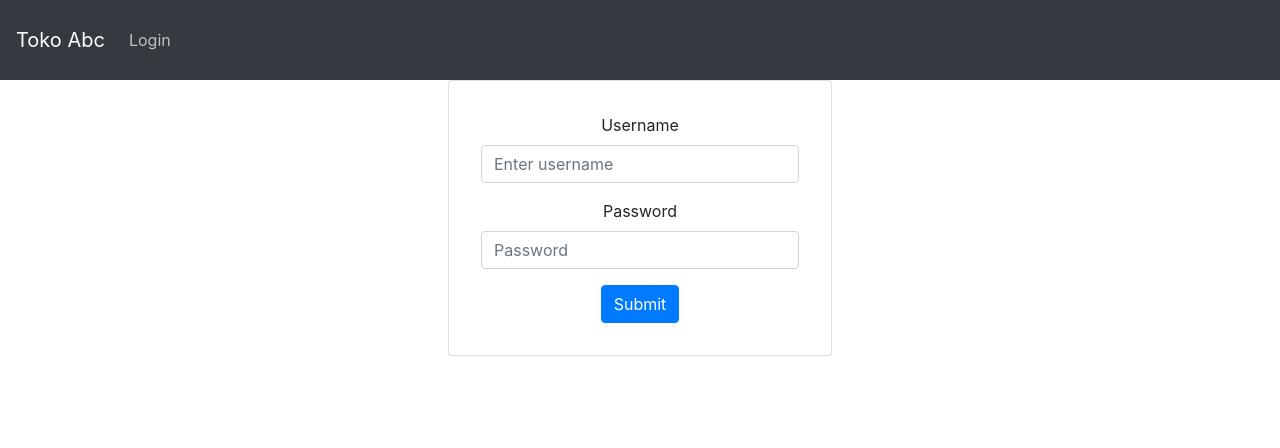
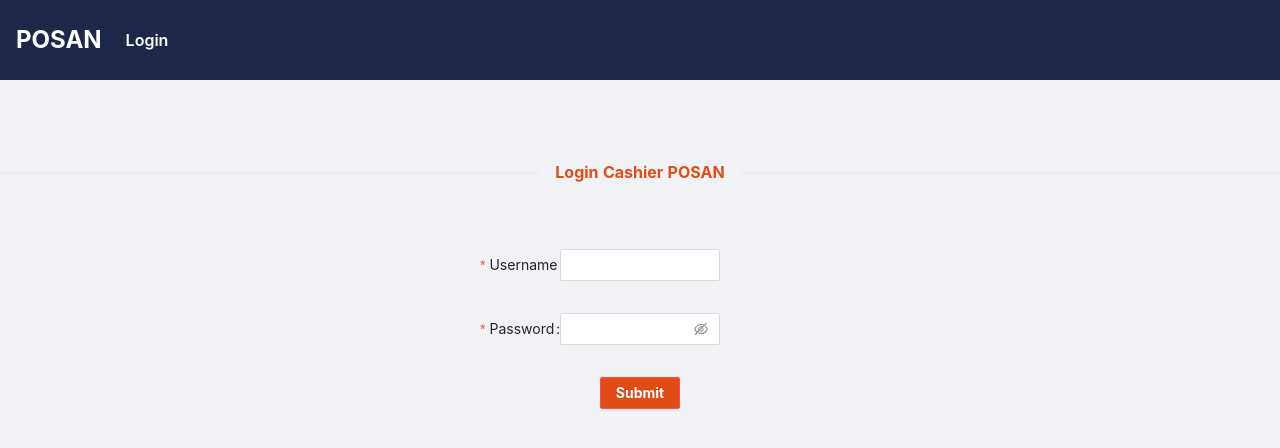
Before and after one commit to team-posan/posan-app, a React (Create React App) app: page /login in a window 1280 px wide. Shown: the top 448 px of the page. Built offline with nearby package versions, Linux system fonts and the light colour scheme.

Commit message:
sentuhan styling

```diff
--- a/package.json
+++ b/package.json
@@ -6,6 +6,7 @@
     "@testing-library/jest-dom": "^5.11.4",
     "@testing-library/react": "^11.1.0",
     "@testing-library/user-event": "^12.1.10",
+    "antd": "^4.8.4",
     "bootstrap": "^4.5.3",
     "qrcode.react": "^1.0.0",
     "react": "^17.0.1",
@@ -17,6 +18,7 @@
     "react-scripts": "4.0.0",
     "redux": "^4.0.5",
     "redux-thunk": "^2.3.0",
+    "sweetalert2": "^10.10.1",
     "web-vitals": "^0.2.4"
   },
   "scripts": {
--- a/src/App.css
+++ b/src/App.css
@@ -1,3 +1,5 @@
+@import '~antd/dist/antd.css';
+
 .App {
   text-align: center;
 }
--- a/src/components/Navbar.js
+++ b/src/components/Navbar.js
@@ -2,6 +2,7 @@ import { Navbar, Nav } from 'react-bootstrap'
 import { Link } from 'react-router-dom'
 import { useDispatch, useSelector } from 'react-redux'
 import { logoutAction } from '../store/actions/authAction'
+import '../css/navbar.css'
 
 
 
@@ -15,28 +16,30 @@ function NavbarComponent () {
   }
   console.log(auth.loginStatus)
   return (
-    <Navbar bg="dark" variant="dark" style={{height: '5rem'}}>
-      <Navbar.Brand href="#home">Toko Abc</Navbar.Brand>
+    <Navbar style={{height: '5rem', backgroundColor:'#1E2749'}}>
+      <Link to='/login' style={{textDecoration:'none' }}>
+      <Navbar.Brand style={{color:'white', fontWeight:'bolder', fontSize:'24px'}}>POSAN</Navbar.Brand>
+      </Link>
         {
           !auth.loginStatus ?
             <Nav className="mr-auto">
               <Nav.Link>
-              <Link to='/login' style={{textDecoration:'none', color:'silver'}}>Login</Link>
+              <Link to='/login' style={{textDecoration:'none',color:'white', fontWeight:'600', fontSize:'16px' }}>Login</Link>
               </Nav.Link>
             </Nav>
           :
           <Nav className="mr-auto">
             <Nav.Link>
-              <Link to='/' style={{textDecoration:'none', color:'silver'}}>Home</Link>
+              <Link to='/' style={{textDecoration:'none',color:'white', fontWeight:'600', fontSize:'16px'}}>Home</Link>
             </Nav.Link>
             <Nav.Link>
-              <Link to='/product' style={{textDecoration:'none', color:'silver'}}>List Product</Link>
+              <Link to='/product' style={{textDecoration:'none',color:'white', fontWeight:'600', fontSize:'16px'}}>List Product</Link>
             </Nav.Link>
-            <Nav.Link>
-              <Link to='/history' style={{textDecoration:'none', color:'silver'}} >History</Link>
-            </Nav.Link>
+            {/* <Nav.Link>
+              <Link to='/history' style={{textDecoration:'none',color:'white', fontWeight:'600', fontSize:'16px'}} >History</Link>
+            </Nav.Link> */}
               <Nav.Link>
-              <Link to='/login' style={{textDecoration:'none', color:'silver'}} onClick={onLogoutHandler} >Logout</Link>
+              <Link to='/login' style={{textDecoration:'none',color:'white', fontWeight:'600', fontSize:'16px'}} onClick={onLogoutHandler} >Logout</Link>
               </Nav.Link>
           </Nav>
 
--- a/src/pages/HomePage.js
+++ b/src/pages/HomePage.js
@@ -5,8 +5,14 @@ import {  useDispatch } from 'react-redux'
 import { fetchProducts } from '../store/actions/dataAction'
 import { useSelector } from 'react-redux'
 import { useEffect } from 'react'
+import { Divider, Layout, Form, Input, Button, Checkbox, Row, Col, Card } from 'antd';
+
 
 function HomePage () {
+
+  const { Content, Footer, Header , Sider } = Layout
+  const { Meta } = Card
+
   const auth = useSelector(state=>state.authReducer)
   const product = useSelector(state => state.dataReducer.product)
   console.log(auth)
@@ -21,16 +27,43 @@ function HomePage () {
   }, [])
 
   if(!auth.loginStatus) return <Redirect to={'/login'} />
+
   return (
-    <Container fluid>
-      <CardDeck>
-      {
-        product.map(productItem => {
-        return <CardComponent title={productItem.title} key={productItem} product={productItem} />
-        })
-      }
-    </CardDeck>
-    </Container>
+    <Layout style={{minHeight:'91vh', padding:'5%'}}>
+      <Content>
+      <Row justify="left" wrap>
+                {
+                    product ? product.map(val=>{
+                        console.log(val)
+                        return  (<Col span={4} style={{marginRight:'4px'}}>
+                                    <Card
+                                        hoverable
+                                        style={{ width: 240 }}
+                                        cover={<img alt="example" src={`${val.image_url}`} />}
+                                        >
+                                        <Meta title={val.product_name} />
+                                        <p style={{marginTop:'3%'}}>Price : {val.price}</p>
+                                        <p style={{marginTop:'3%'}}>Stock : {val.stock}</p>
+                                    </Card>
+                                </Col>  )
+                    })
+                    :
+                    null
+                }
+
+                </Row>
+      </Content>
+
+    </Layout>
+    // <Container fluid>
+    //   <CardDeck>
+    //   {
+    //     product.map(productItem => {
+    //     return <CardComponent title={productItem.title} key={productItem} product={productItem} />
+    //     })
+    //   }
+    // </CardDeck>
+    // </Container>
   )
 }
 
--- a/src/pages/Login.jsx
+++ b/src/pages/Login.jsx
@@ -1,33 +1,95 @@
 import { useState } from 'react'
-import { Form, Button, Card } from 'react-bootstrap'
+// import { Form, Button, Card } from 'react-bootstrap'
 // import { login } from '../services/auth.services'
 import { loginAction } from '../store/actions/authAction'
 import { useDispatch, useSelector  } from 'react-redux'
 import { Redirect } from 'react-router-dom'
+import { Divider, Layout, Form, Input, Button } from 'antd';
+
+
 
 function Login () {
 
-  const [inputKasir, setInputKasir] = useState({
-    userName: '',
-    password: ''
-  })
+  const { Content, Footer, Header , Sider } = Layout
+  const layout = {
+    labelCol: {
+      span: 8,
+    },
+    wrapperCol: {
+      span: 16,
+    },
+  };
+  const tailLayout = {
+    wrapperCol: {
+      offset: 8,
+      span: 16,
+    },
+  };
 
 
   const auth = useSelector(state=>state.authReducer)
   const dispatch = useDispatch()
 
-  const handleSubmitLogin = (e) => {
-    e.preventDefault()
-    console.log('masuk', inputKasir)
-    dispatch(loginAction(inputKasir.userName,inputKasir.password))
+  const handleSubmitLogin = (values) => {
+    dispatch(loginAction(values.username,values.password))
   }
+
+  const onFinishFailed = (errorInfo) => {
+    console.log('Failed:', errorInfo);
+  };
 
 
   if(auth.loginStatus) return <Redirect to={'/'}/>
 
   return (
-    <div style={{display: 'flex', justifyContent: 'center', alignItems: 'center'}}>
-      <Card style={{width: '30vw', height: '100%', padding: '2rem'}} >
+    // <div style={{justifyContent: 'center', alignItems: 'center'}}>
+    <Layout style={{minHeight:'93vh', paddingTop:'5%'}}>
+        <Divider style={{fontWeight:'bolder', color:'#E14C17'}}>Login Cashier POSAN</Divider>
+        <center>
+        <Content style={{width:'25%', height:'30vh', minWidth:'300px'}}>
+            <Form
+              {...layout}
+              name="basic"
+              initialValues={{
+                remember: true,
+              }}
+              onFinish={handleSubmitLogin}
+              onFinishFailed={onFinishFailed}
+              style={{marginRight:'25%', marginTop:'15%'}}
+            >
+              <Form.Item
+                label="Username"
+                name="username"
+                rules={[
+                  {
+                    required: true,
+                    message: 'Please input your username!',
+                  },
+                ]}
+              >
+                <Input />
+              </Form.Item>
+
+              <Form.Item
+                label="Password"
+                name="password"
+                rules={[
+                  {
+                    required: true,
+                    message: 'Please input your password!',
+                  },
+                ]}
+              >
+                <Input.Password />
+              </Form.Item>
+
+              <Form.Item {...tailLayout}>
+                <Button type="primary" htmlType="submit" danger style={{background:'#E14C17', fontWeight:"bolder"}}>
+                  Submit
+                </Button>
+              </Form.Item>
+            </Form>
+          {/* <Card style={{width: '30vw', height: '100%', padding: '2rem'}} >
             <Form onSubmit={handleSubmitLogin}>
               <Form.Group controlId="formBasicEmail">
                 <Form.Label>Username</Form.Label>
@@ -42,8 +104,13 @@ function Login () {
                 Submit
               </Button>
             </Form>
-      </Card>
-    </div>
+          </Card> */}
+        </Content>
+        </center>
+
+        <Divider></Divider>
+      </Layout>
+    // </div>
   )
 }
 
--- a/src/store/actions/authAction.js
+++ b/src/store/actions/authAction.js
@@ -1,6 +1,7 @@
 import Axios from 'axios'
+import Swal from 'sweetalert2'
+
 const baseUrlServer = 'http://localhost:5000'
-
 
 
 export const loginAction =(username, password)=>{
@@ -11,9 +12,18 @@ export const loginAction =(username, password)=>{
         password,
         })
         .then(({data})=>{
-            dispatch({type:'LOGIN_SUCCESS'})
-            localStorage.setItem('access_token', data.access_token)
             // return <Redirect to={'/'}/>
+            Swal.fire({
+                position: 'top-end',
+                icon: 'success',
+                title: 'Login Success <br> Welcome to POSAN Cashier Dashboard',
+                showConfirmButton: false,
+                timer: 1500
+              })
+              .then(()=>{
+                dispatch({type:'LOGIN_SUCCESS'})
+                localStorage.setItem('access_token', data.access_token)
+              })
         })
         .catch(err=>{
             console.log(err)
```
Also changed, not shown: src/pages/ScanBarcode.jsx (+89 -34 lines), src/css/navbar.css (added), 1 other file (tests, documents, lock files or other folders). Lines whose indentation alone changed are shown as unchanged.
